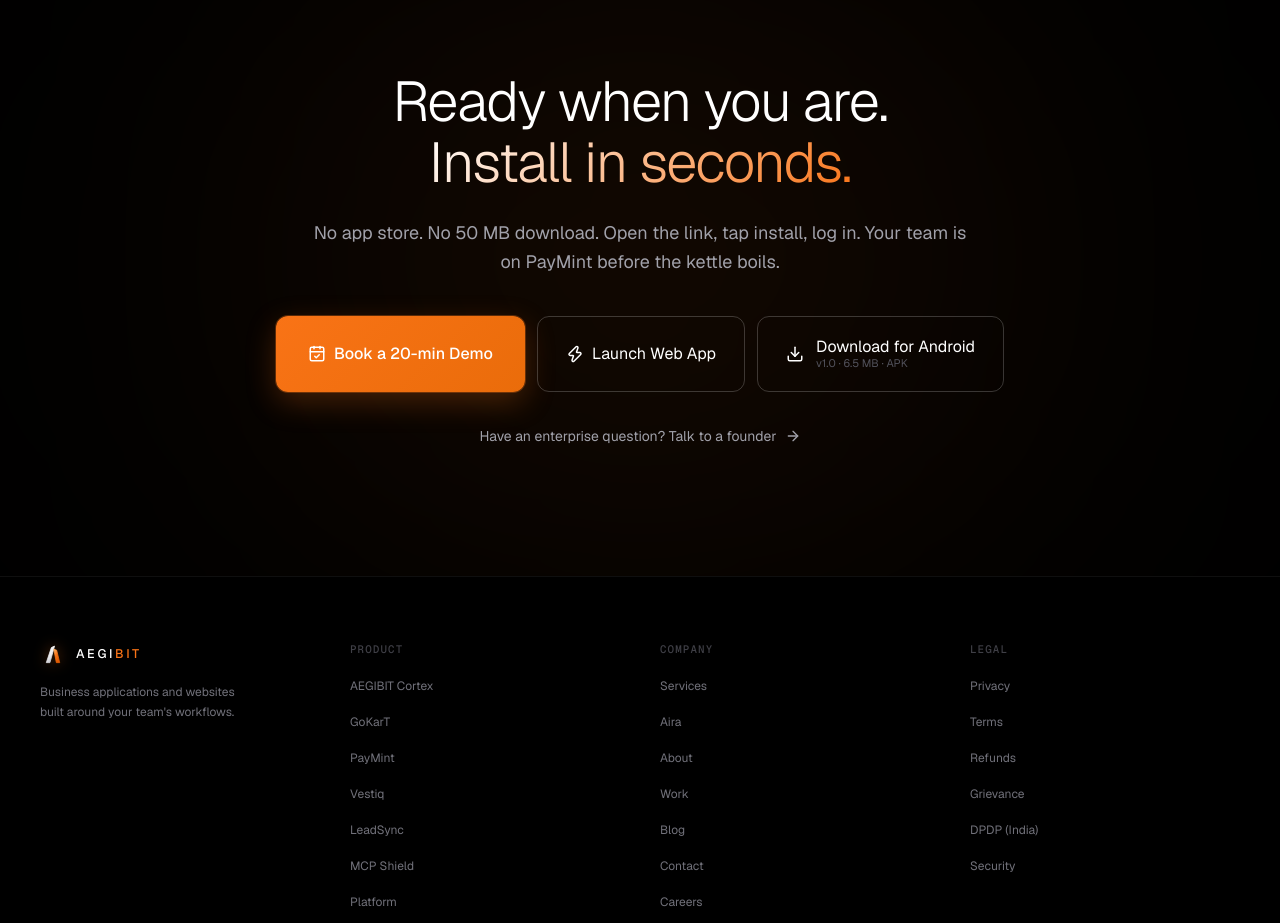
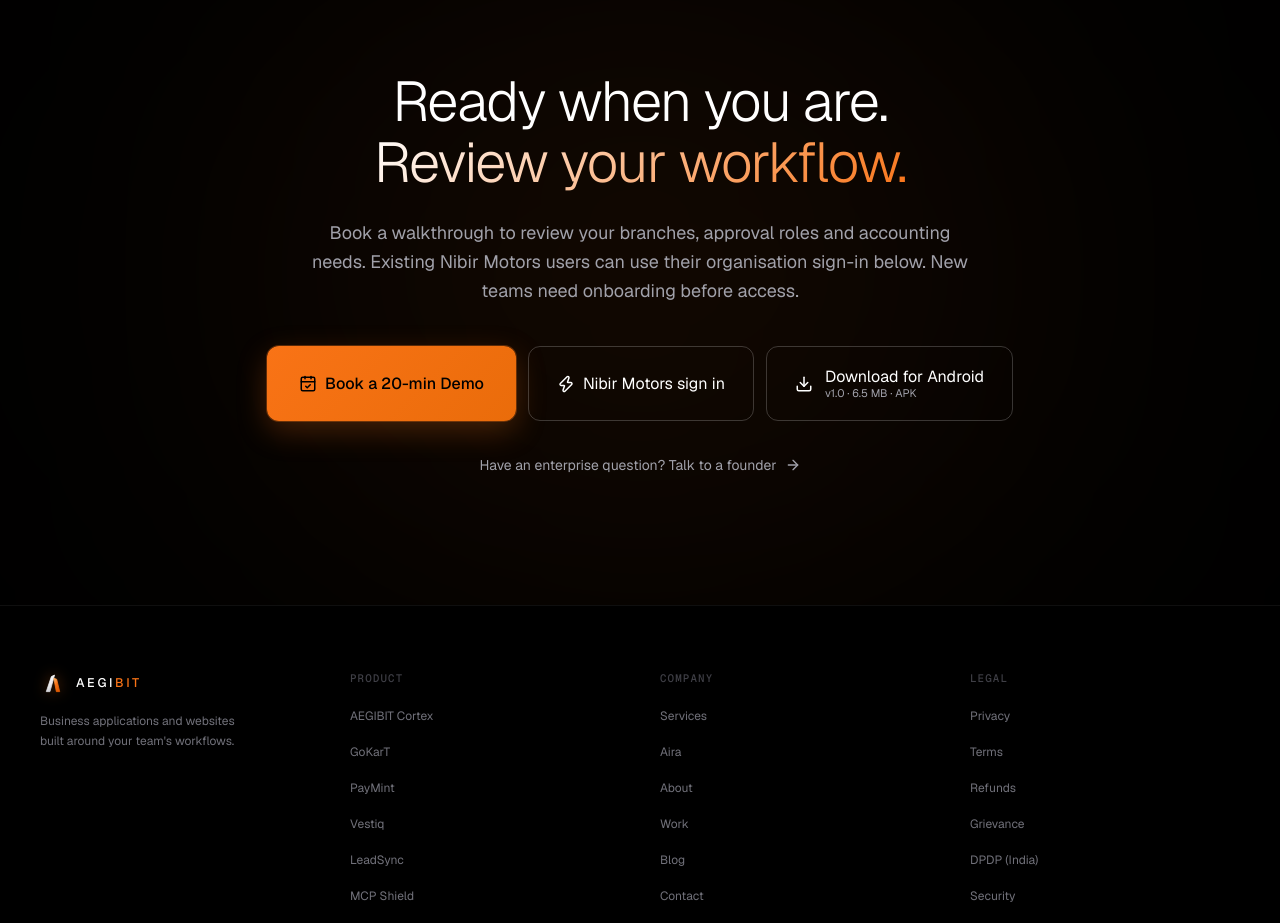
Before and after one commit to AegibitSecurity/aegibit-website, a Next.js app: page /products/paymint in a window 1280 px wide. Shown: the part 5480-6403 px from the top of the page. Built offline with nearby package versions, Linux system fonts and the light colour scheme; no server answers.

Commit message:
Clarify product claims and buyer enquiry paths

```diff
--- a/src/components/sections/paymint/PayMintCTA.tsx
+++ b/src/components/sections/paymint/PayMintCTA.tsx
@@ -46,12 +46,12 @@ export function PayMintCTA() {
                 backgroundClip: 'text',
               }}
             >
-              Install in seconds.
+              Review your workflow.
             </span>
           </h2>
           <p className="text-lg max-w-2xl mx-auto leading-relaxed mb-10" style={{ color: '#A1A1AA' }}>
-            No app store. No 50&nbsp;MB download. Open the link, tap install, log in.
-            Your team is on PayMint before the kettle boils.
+            Book a walkthrough to review your branches, approval roles and accounting needs.
+            Existing Nibir Motors users can use their organisation sign-in below. New teams need onboarding before access.
           </p>
 
           <div className="flex flex-col sm:flex-row flex-wrap gap-3 justify-center mb-8">
@@ -61,7 +61,7 @@ export function PayMintCTA() {
               className="inline-flex items-center justify-center gap-2 px-8 py-5 rounded-xl text-base font-medium transition-all duration-300 hover:-translate-y-0.5"
               style={{
                 background: 'linear-gradient(135deg, #F97316, #EA6C0A)',
-                color: '#fff',
+                color: '#000',
                 boxShadow: '0 0 0 1px rgba(249,115,22,0.30), 0 10px 30px rgba(249,115,22,0.25)',
               }}
             >
@@ -72,7 +72,7 @@ export function PayMintCTA() {
               href={PAYMINT_APP_URL}
               target="_blank"
               rel="noopener noreferrer"
-              onClick={() => track('cta_click', { cta_id: 'paymint_bottom_launch_webapp', cta_label: 'Launch Web App', cta_section: 'paymint_bottom_cta', target: PAYMINT_APP_URL, external: true })}
+              onClick={() => track('cta_click', { cta_id: 'paymint_bottom_launch_webapp', cta_label: 'Nibir Motors sign in', cta_section: 'paymint_bottom_cta', target: PAYMINT_APP_URL, external: true })}
               className="inline-flex items-center justify-center gap-2 px-7 py-5 rounded-xl text-base transition-all duration-300 hover:-translate-y-0.5"
               style={{
                 background: 'transparent',
@@ -81,7 +81,7 @@ export function PayMintCTA() {
               }}
             >
               <Zap size={18} />
-              Launch Web App
+              Nibir Motors sign in
             </a>
             <a
               href={PAYMINT_APK_URL}
@@ -97,7 +97,7 @@ export function PayMintCTA() {
               <Download size={18} />
               <span className="flex flex-col items-start leading-tight">
                 <span>Download for Android</span>
-                <span className="text-[11px] font-normal" style={{ color: '#52525B' }}>
+                <span className="text-[11px] font-normal" style={{ color: '#A1A1AA' }}>
                   v1.0 · 6.5 MB · APK
                 </span>
               </span>
```
